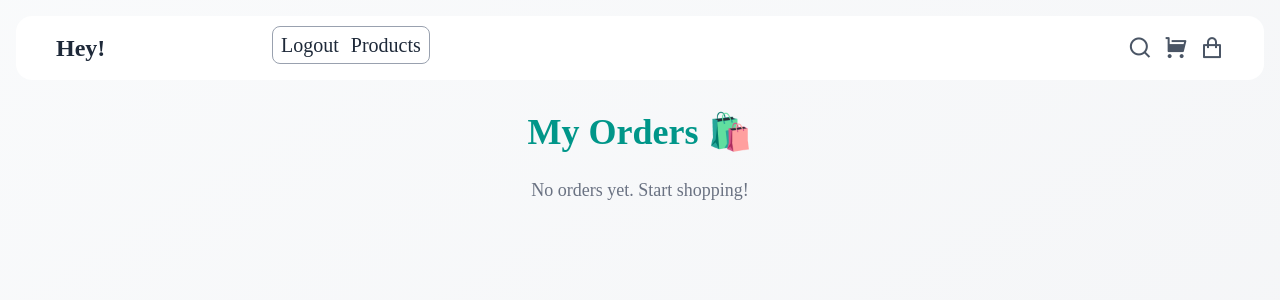
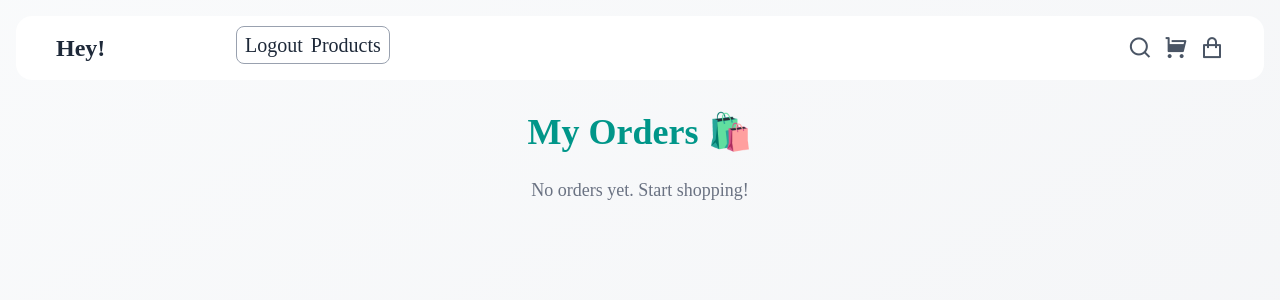
Before and after one commit to Ankitdhiman0/ecommerce-frontend, a React (Vite) app: page /bag in a window 1280 px wide. Both pictures are taken after a click on the element "Hey!". Shown: the top 300 px of the page. Built offline with nearby package versions, Linux system fonts and the light colour scheme.

Commit message:
Overflowing ui solved

```diff
--- a/src/Components/Navbar.jsx
+++ b/src/Components/Navbar.jsx
@@ -42,7 +42,7 @@ function Navbar({ search, setSearch }) {
 
       mm.add("(max-width: 768px)", () => {
         // Animations for mobile
-        gsap.to(el, { width: "140px", opacity: 1, display: "block" });
+        gsap.to(el, { width: "130px", opacity: 1, display: "block" });
       });
     } else {
       tl.to(el, { width: 0, opacity: 0 }).set(el, { display: "none" });
@@ -70,15 +70,15 @@ function Navbar({ search, setSearch }) {
             {username}
           </span>
           {showLogout && (
-            <div className="absolute left-36 -top-[.3em] md:-top-[18%]  w-auto border border-gray-400 rounded-[8px] md:left-[9em] font-light   flex  items-center gap-3 py-1 transition-all ease-in-out  px-2 duration-500">
+            <div className=" text-sm md:text-xl absolute left-36 -top-[.1em] md:-top-[18%]  w-auto border border-gray-400 rounded-[8px] md:left-[9em] font-light   flex  items-center gap-2 py-1 transition-all ease-in-out  px-2 duration-500">
               <button
-                className=" text-xl  w-[90%] rounded-xl"
+                className="   w-[90%] rounded-xl"
                 onClick={() => handleLogout()}
               >
                 Logout
               </button>
               <button
-                className="text-xl  w-[90%] rounded-xl"
+                className="  w-[90%] rounded-xl"
                 onClick={() => navigate("/home")}
               >
                 Products
```
